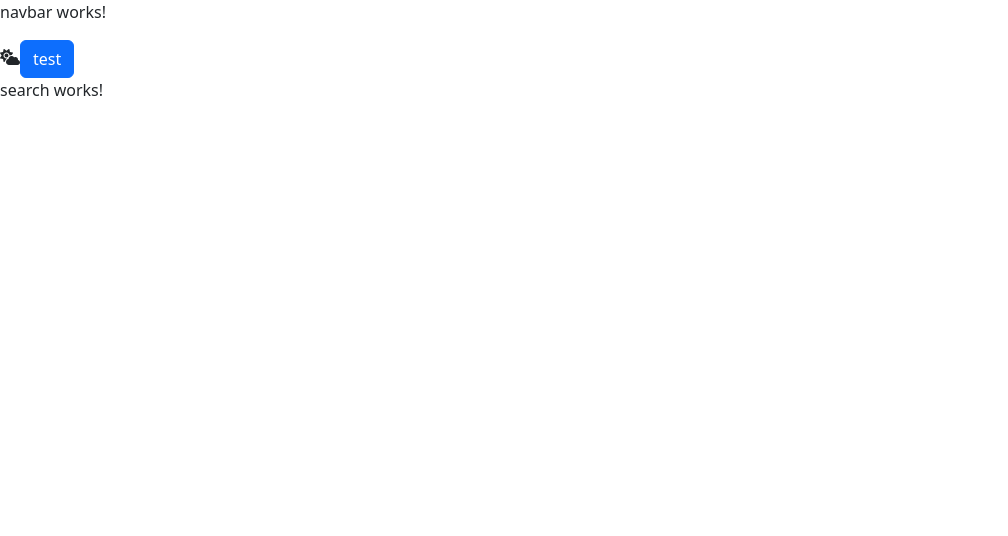
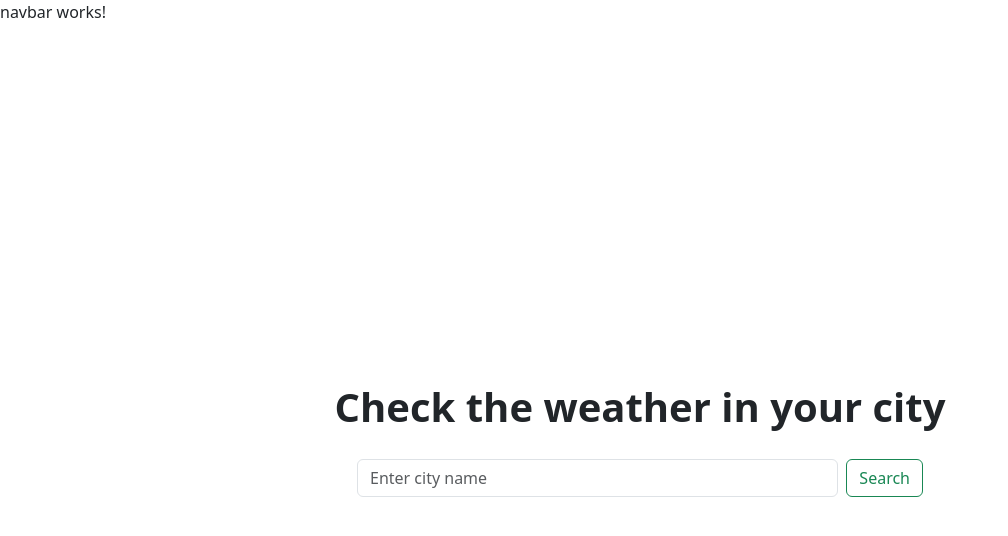
Before and after one commit to sandymosaad/weather-app, an Angular app: page /search in a window 1280 px wide. Shown: the top 536 px of the page, without its empty margins (0-1008 px from the left). Built offline with nearby package versions, Linux system fonts and the light colour scheme.

Commit message:
added html code for search component and added service to get data

```diff
--- a/src/app/app.config.ts
+++ b/src/app/app.config.ts
@@ -1,8 +1,9 @@
 import { ApplicationConfig, provideZoneChangeDetection } from '@angular/core';
 import { provideRouter } from '@angular/router';
+import { provideHttpClient } from '@angular/common/http';
 
 import { routes } from './app.routes';
 
 export const appConfig: ApplicationConfig = {
-  providers: [provideZoneChangeDetection({ eventCoalescing: true }), provideRouter(routes)]
+  providers: [provideZoneChangeDetection({ eventCoalescing: true }),provideHttpClient(), provideRouter(routes)]
 };
--- a/src/app/app.routes.ts
+++ b/src/app/app.routes.ts
@@ -9,7 +9,7 @@ import { NotFoundComponent } from './components/not-found/not-found.component';
 
 export const routes: Routes = [
 
-    { path: '', component: HomeComponent },
+    { path: '', component: SearchComponent },
   { path: 'search', component: SearchComponent },
   { path: 'weather/:city', component: WeatherDetailsComponent },
   { path: 'favorites', component: FavoritesComponent },
--- a/src/app/components/navbar/navbar.component.html
+++ b/src/app/components/navbar/navbar.component.html
@@ -1,3 +1 @@
 <p>navbar works!</p>
-<i class="fas fa-cloud-sun"></i>
-<button class="btn btn-primary">test</button>
--- a/src/app/components/search/search.component.html
+++ b/src/app/components/search/search.component.html
@@ -1 +1,13 @@
-<p>search works!</p>
+<div class="container vh-100 d-flex align-items-center justify-content-center">
+  <div class="text-center w-100">
+    <h1 class="mb-4 fw-bold">Check the weather in your city</h1>
+    <div class="row justify-content-center">
+      <div class="col-md-6 g-1">
+        <form class="d-flex" role="search" (ngSubmit)="onSearch()">
+          <input [(ngModel)]="searchTerm" class="form-control me-2" name="searchTerm" type="search" placeholder="Enter city name" aria-label="Search">
+          <button class="btn btn-outline-success"  type="submit">Search</button>
+        </form>
+      </div>
+    </div>
+  </div>
+</div>
--- a/src/app/components/search/search.component.ts
+++ b/src/app/components/search/search.component.ts
@@ -1,12 +1,46 @@
 import { Component } from '@angular/core';
-
+import { FormsModule } from '@angular/forms';
+import {WeatherService} from '../../services/weather.service';
 @Component({
   selector: 'app-search',
   standalone: true,
-  imports: [],
+  imports: [FormsModule],
   templateUrl: './search.component.html',
   styleUrl: './search.component.css'
 })
 export class SearchComponent {
 
+  searchTerm: string='';
+
+  constructor(private _weatherService: WeatherService) {}
+  // onSearch(){
+  //   this._weatherService.getWeather(this.searchTerm).subscribe({
+  //     next: (data)=>{
+  //     if(data.status === 200){
+  //     console.log('Weather Data:', data);
+  //     }else{
+  //       console.log('city not found:');
+  //     }
+  //   },
+  //     error: (err)=>{
+  //       console.error('Error fetching weather:', err);
+  //     }
+  //   });
+  // }
+
+  onSearch(){
+  this._weatherService.getWeather(this.searchTerm).subscribe({
+    next: (data) => {
+      console.log('Weather Data:', data);
+    },
+    error: (err) => {
+      if (err.status === 404) {
+        console.log('City not found');
+      } else {
+        console.error('Error fetching weather:', err);
+      }
+    }
+  });
 }
+
+}
--- a/src/app/services/weather.service.ts
+++ b/src/app/services/weather.service.ts
@@ -1,9 +1,16 @@
 import { Injectable } from '@angular/core';
-
+import { HttpClient } from '@angular/common/http';
 @Injectable({
   providedIn: 'root'
 })
 export class WeatherService {
 
-  constructor() { }
+  apiKey = 'cd4fc644ed513cb3b59d8d3cbbd12075';
+  apiUrl = 'https://api.openweathermap.org/data/2.5/weather';
+
+  constructor(private http: HttpClient) { }
+
+  getWeather(city: string) {
+    return this.http.get(`${this.apiUrl}?q=${city}&appid=${this.apiKey}&units=metric`);
+  }
 }
```
